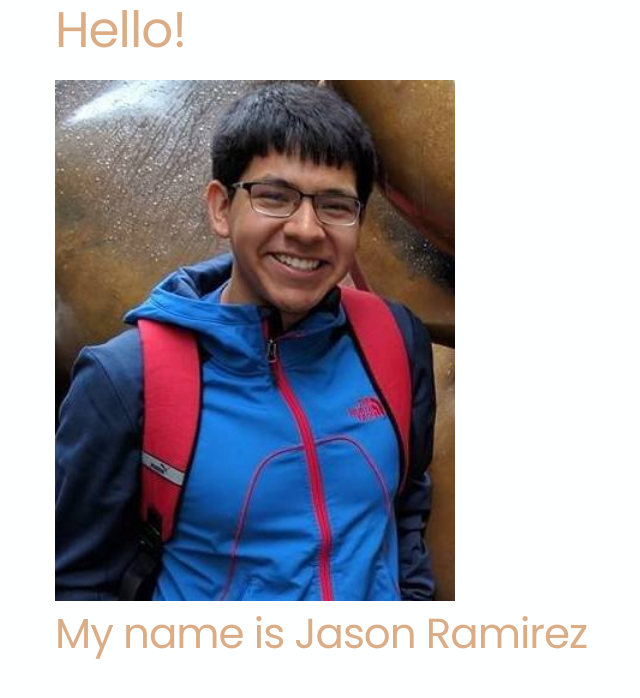
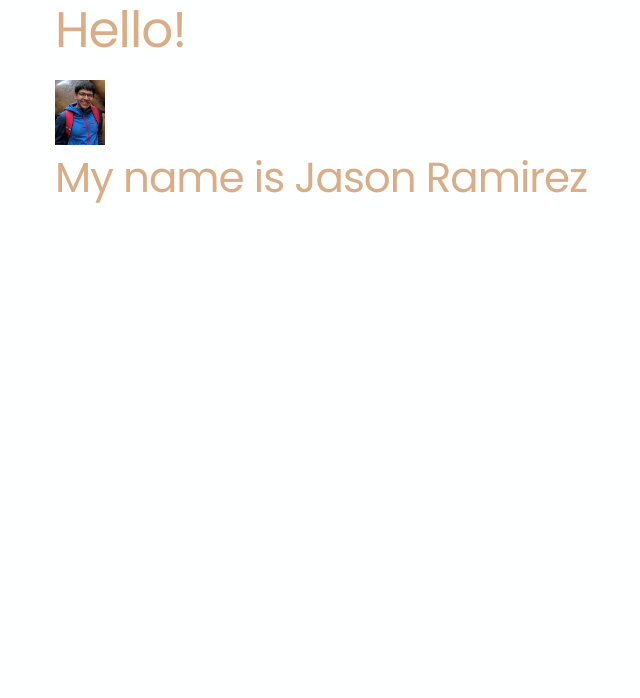
Before and after one commit to JasonARamirez/Personal_Website, a website: page routing/public_website/html/index.html in a window 1280 px wide. Shown: the whole page, without its empty margins (105-745 px from the left). Drawn offline with nearby package versions, Linux system fonts and the light colour scheme; files that its build step writes are made by us from their sources; files whose address does not match are found by name.

Commit message:
Filling in the website

```diff
--- a/routing/public_website/css/main.css
+++ b/routing/public_website/css/main.css
@@ -8,6 +8,6 @@ form {
   text-align: center;
 }
 .mepic {
-    width: 400px;
+    width: 50px;
     height: auto;
 }
```
